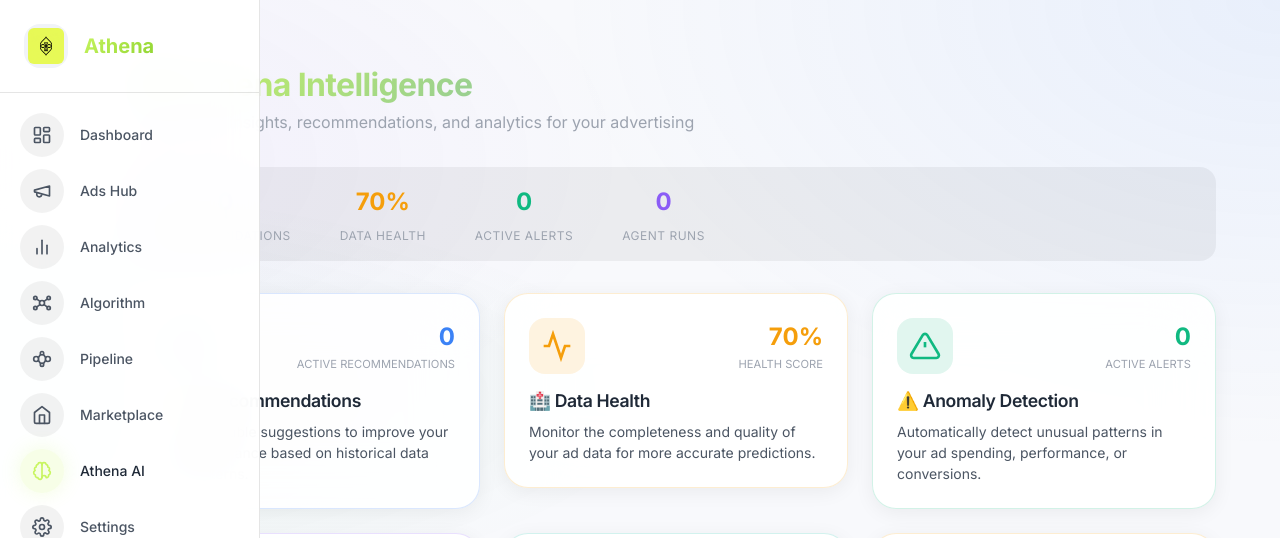
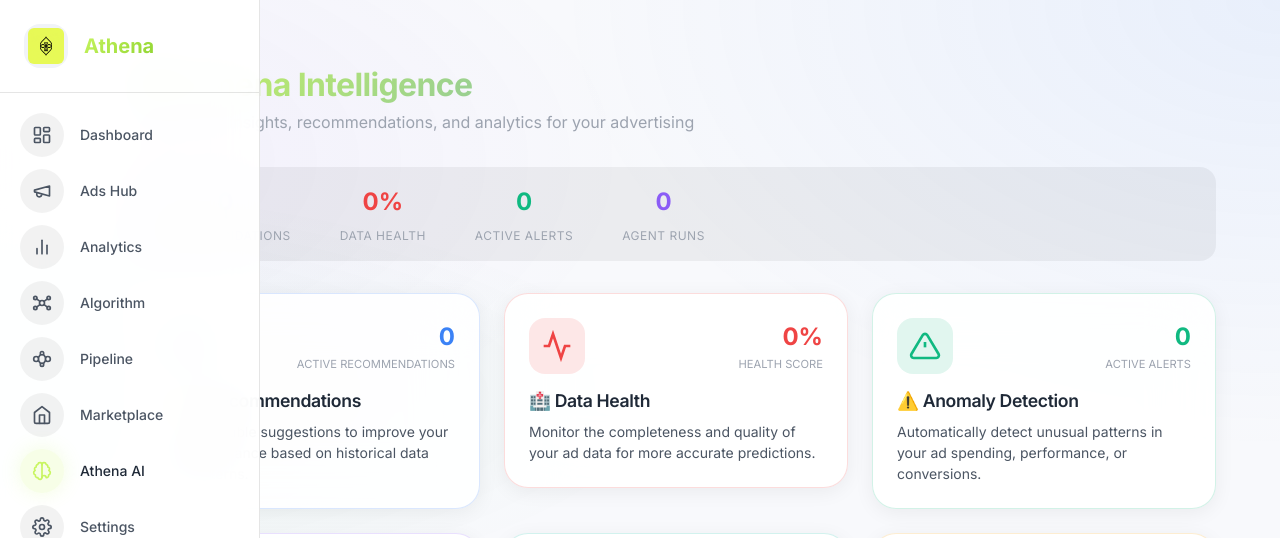
Before and after one commit to princecjqlara/athena, a Next.js app: page /athena in a window 1280 px wide. Shown: the top 538 px of the page. Built offline with nearby package versions, Linux system fonts and the light colour scheme; no server answers; the database is empty; sample sign-in values are in the browser's storage.

Commit message:
fix: align health score calculations between Athena and Health pages

```diff
--- a/app/athena/page.tsx
+++ b/app/athena/page.tsx
@@ -20,28 +20,46 @@ export default function AthenaPage() {
     });
     const [isLoading, setIsLoading] = useState(true);
 
-    // Calculate local health score - same logic as Data Health page
+    // Calculate local health score - SAME logic as Data Health page
     const calculateLocalHealthScore = () => {
         const ads = JSON.parse(localStorage.getItem('ads') || '[]');
 
-        let completeness = 100;
-        let freshness = 100;
-        let attribution = 80;
-        const schema = 100;
+        // Start with 0 baseline - scores are earned based on actual data
+        let completeness = 0;
+        let freshness = 0;
+        let attribution = 0;
+        let schema = 0;
 
         if (ads.length === 0) {
-            completeness = 50;
-            freshness = 50;
+            // No data = 0% for all scores
+            completeness = 0;
+            freshness = 0;
+            attribution = 0;
+            schema = 0;
         } else {
+            // Calculate completeness: % of ads with metrics
             const adsWithMetrics = ads.filter((a: { adInsights?: unknown }) => a.adInsights);
-            if (adsWithMetrics.length < ads.length * 0.8) completeness -= 20;
+            completeness = Math.round((adsWithMetrics.length / ads.length) * 100);
 
+            // Calculate freshness: % of ads uploaded within last 7 days
             const recentAds = ads.filter((a: { uploadedAt?: string }) => {
                 if (!a.uploadedAt) return false;
                 const daysAgo = (Date.now() - new Date(a.uploadedAt).getTime()) / (1000 * 60 * 60 * 24);
                 return daysAgo < 7;
             });
-            if (recentAds.length < ads.length * 0.5) freshness -= 30;
+            freshness = Math.round((recentAds.length / ads.length) * 100);
+
+            // Calculate attribution: % of ads with conversion data
+            const adsWithConversions = ads.filter((a: { adInsights?: { conversions?: unknown } }) =>
+                a.adInsights?.conversions !== undefined
+            );
+            attribution = Math.round((adsWithConversions.length / ads.length) * 100);
+
+            // Calculate schema: % of ads with required fields (name, status, etc.)
+            const adsWithSchema = ads.filter((a: { name?: string; status?: string }) =>
+                a.name && a.status
+            );
+            schema = Math.round((adsWithSchema.length / ads.length) * 100);
         }
 
         return Math.round((completeness + freshness + attribution + schema) / 4);
```
Also changed, not shown: 1 other file (tests, documents, lock files or other folders).
